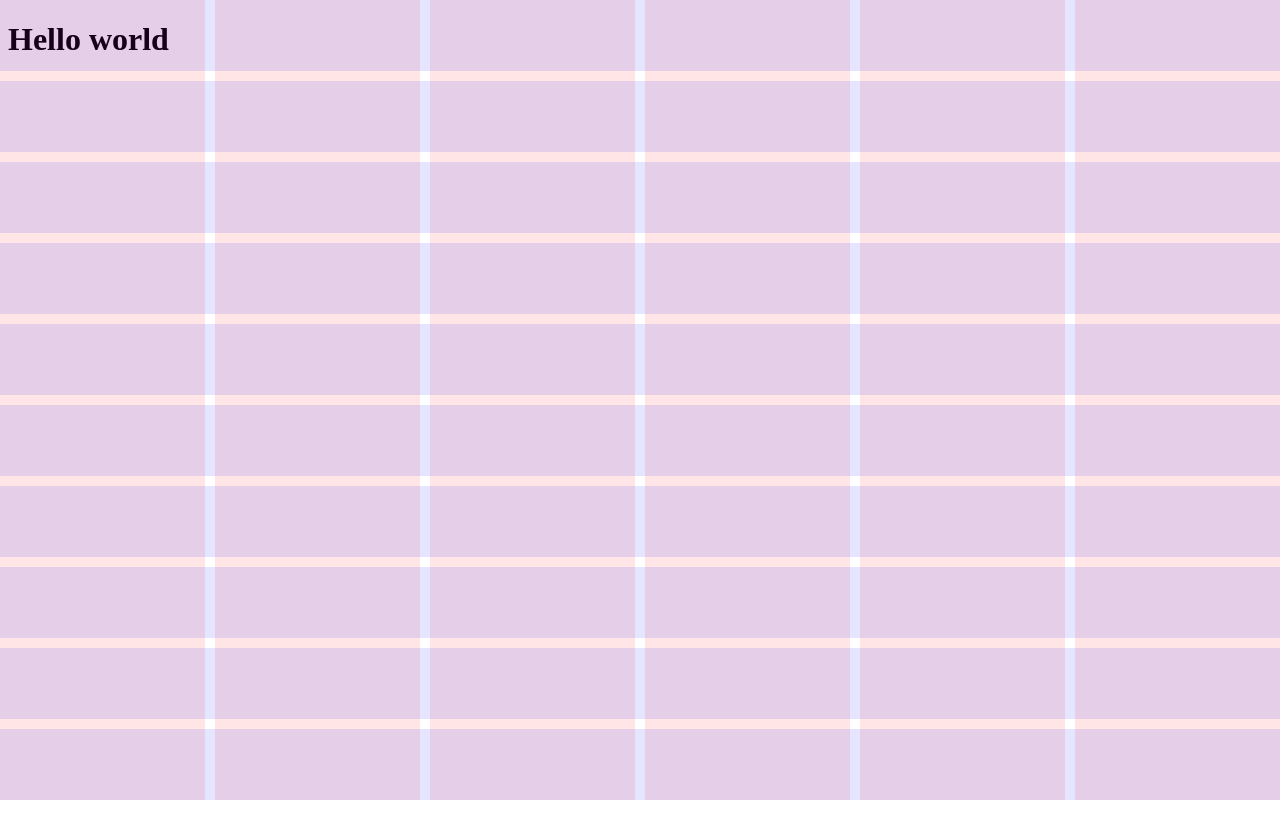
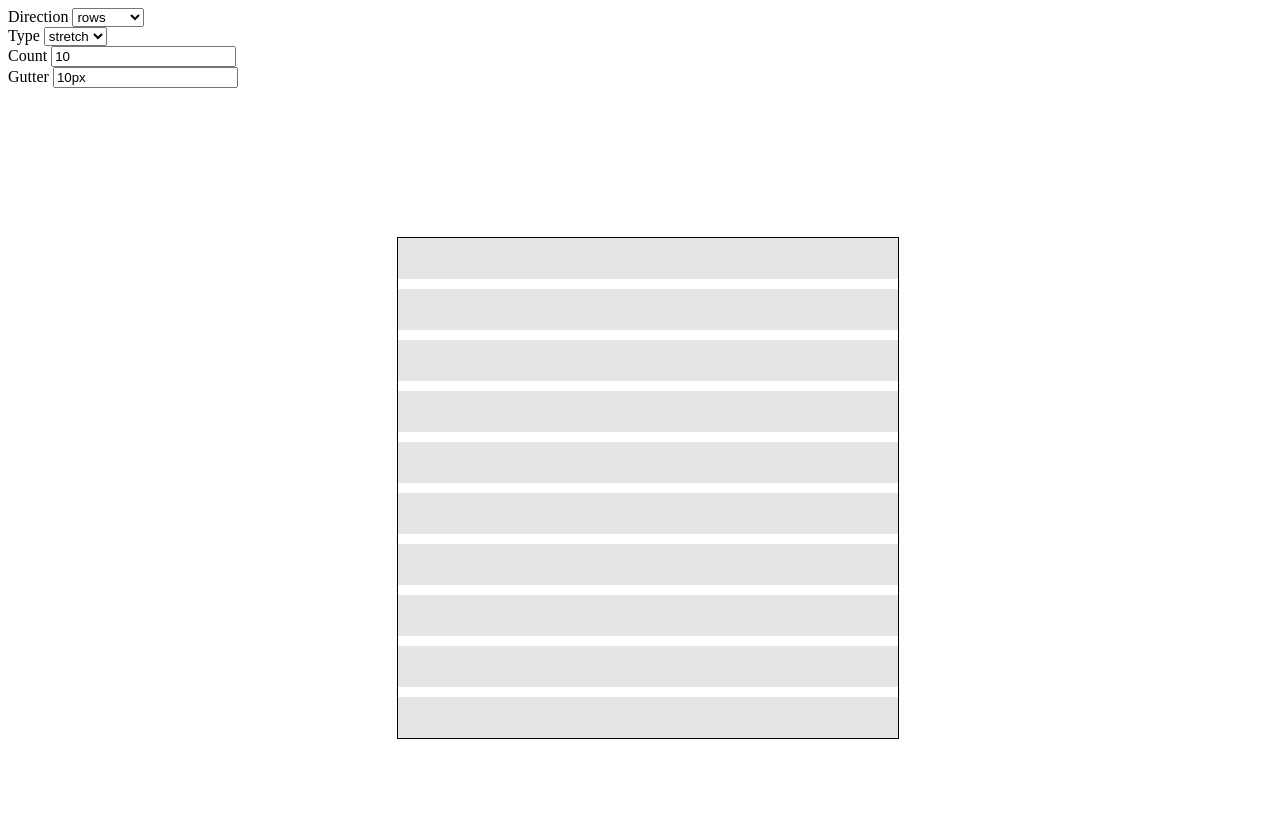
Before and after one commit to stkao05/layout-grid, a website: page demo/index.html in a window 1280 px wide. Before the commit the page ends 800 px from the top, so only its background shows below. Drawn offline with Linux system fonts and the light colour scheme.

Commit message:
Demo page

```diff
--- a/demo/index.html
+++ b/demo/index.html
@@ -5,24 +5,74 @@
     <meta name="viewport" content="width=device-width" />
     <title>Index</title>
     <script src="../src/index.js"></script>
+    <script src="./main.js"></script>
+    <link rel="stylesheet" href="./style.css" type="text/css" />
   </head>
   <body>
-    <h1>Hello world</h1>
+    <style>
+      main {
+        display: flex;
+        align-items: center;
+        justify-content: center;
+        width: 100vw;
+        height: 100vh;
+      }
 
-    <style>
-      .grid {
-        position: fixed;
+      .grid-container {
+        width: 500px;
+        height: 500px;
+        position: relative;
+        outline: 1px solid black;
+      }
+
+      layout-grid {
+        position: absolute;
         top: 0;
         left: 0;
-        right: 0;
-        bottom: 0;
-        width: 100vw;
-        height: 100vh;
-        z-index: 1000000;
+        width: 100%;
+        height: 100%;
       }
     </style>
 
+    <div class="control">
+      <div>
+        <label>Direction</label>
+        <select name="grid-direction" id="grid-direction">
+          <option value="rows">rows</option>
+          <option value="columns">columns</option>
+        </select>
+      </div>
+      <div>
+        <label>Type</label>
+        <select name="grid-type" id="grid-type">
+          <option value="stretch">stretch</option>
+          <option value="top">top</option>
+          <option value="center">center</option>
+          <option value="bottom">bottom</option>
+        </select>
+      </div>
+      <div>
+        <label>Count</label>
+        <input
+          type="number"
+          value="10"
+          name="grid-count"
+          id="grid-count"
+          step="1"
+          min="1"
+        />
+      </div>
+      <div>
+        <label>Gutter</label>
+        <input type="text" value="10px" name="grid-gutter" id="grid-gutter" />
+      </div>
+    </div>
+
+    <main>
+      <div class="grid-container">
         <layout-grid
+          id="layout-grid"
+          color="rgb(0, 0, 0, 0.1)"
           class="grid"
           count="6"
           direction="columns"
@@ -30,15 +80,7 @@
           gutter="10px"
         >
         </layout-grid>
-
-    <layout-grid
-      class="grid"
-      count="10"
-      direction="rows"
-      color="rgba(0, 0, 256, 0.1)"
-      type="stretch"
-      gutter="10px"
-    >
-    </layout-grid>
+      </div>
+    </main>
   </body>
 </html>
--- /dev/null
+++ b/demo/main.js
@@ -0,0 +1,17 @@
+window.addEventListener("DOMContentLoaded", (event) => {
+  const grid = document.querySelector("#layout-grid");
+
+  function renderGrid() {
+    document.querySelectorAll("select, input").forEach((input) => {
+      const name = input.name.replace("grid-", "");
+      const value = input.value;
+      grid.setAttribute(name, value);
+    });
+  }
+
+  renderGrid();
+
+  document.querySelector(".control").addEventListener("change", () => {
+    renderGrid();
+  });
+});
--- a/src/index.js
+++ b/src/index.js
@@ -1,3 +1,38 @@
+const attributeDef = {
+  direction: {
+    require: true,
+    value: ["columns", "rows"],
+  },
+  count: {
+    require: true,
+    value: "number",
+  },
+  type: {
+    require: true,
+    value: ["top", "bottom", "center", "stretch"],
+  },
+  margin: {
+    require: false,
+    value: (v) => CSS.supports("padding", v),
+  },
+  offset: {
+    require: false,
+    value: (v) => CSS.supports("padding", v),
+  },
+  gutter: {
+    require: true,
+    value: (v) => CSS.supports("column-gap", v),
+  },
+  width: {
+    require: false,
+    value: (v) => CSS.supports("width", v),
+  },
+  height: {
+    require: false,
+    value: (v) => CSS.supports("height", v),
+  },
+};
+
 /*
  * direction: "columns" | "rows";
  * count: number;
@@ -19,6 +54,14 @@ class LayoutGrid extends HTMLElement {
     this.render();
   }
 
+  static get observedAttributes() {
+    return Object.keys(attributeDef);
+  }
+
+  attributeChangedCallback() {
+    this.render();
+  }
+
   render() {
     if (!this.validateAttr()) {
       return;
@@ -35,7 +78,6 @@ class LayoutGrid extends HTMLElement {
     };
 
     if (attr.color === "" || attr.color === null) {
-      console.log(attr.color);
       attr.color = "rgba(256, 0, 0, 0.1)";
     }
 
@@ -52,7 +94,7 @@ class LayoutGrid extends HTMLElement {
       .map(() =>
         attr.type === "stretch"
           ? "auto"
-          : `${direction === "columns" ? width : height}px`
+          : `${attr.direction === "columns" ? attr.width : attr.height}px`
       )
       .join(" ");
 
@@ -69,19 +111,23 @@ class LayoutGrid extends HTMLElement {
         direction === "columns" ? `${0} ${val}px` : `${0} ${val}px`;
     }
 
-    const container = document.createElement("div");
+    if (this.container) {
+      this.container.remove();
+    }
+
+    this.container = document.createElement("div");
     for (let i = 0; i < attr.count; i++) {
       const item = document.createElement("div");
       item.style.backgroundColor = attr.color;
 
-      container.append(item);
+      this.container.append(item);
     }
 
     for (let s in style) {
-      container.style[s] = style[s];
+      this.container.style[s] = style[s];
     }
 
-    this.shadowRoot.append(container);
+    this.shadowRoot.append(this.container);
   }
 
   validateAttr() {
@@ -134,38 +180,3 @@ function validateAttr(def, attrValue) {
 
   return true;
 }
-
-const attributeDef = {
-  direction: {
-    require: true,
-    value: ["columns", "rows"],
-  },
-  count: {
-    require: true,
-    value: "number",
-  },
-  type: {
-    require: true,
-    value: ["top", "bottom", "center", "stretch"],
-  },
-  margin: {
-    require: false,
-    value: (v) => CSS.supports("padding", v),
-  },
-  offset: {
-    require: false,
-    value: (v) => CSS.supports("padding", v),
-  },
-  gutter: {
-    require: true,
-    value: (v) => CSS.supports("column-gap", v),
-  },
-  width: {
-    require: false,
-    value: (v) => CSS.supports("width", v),
-  },
-  height: {
-    require: false,
-    value: (v) => CSS.supports("height", v),
-  },
-};
```
Also changed, not shown: demo/style.css (added). Lines whose indentation alone changed are shown as unchanged.
